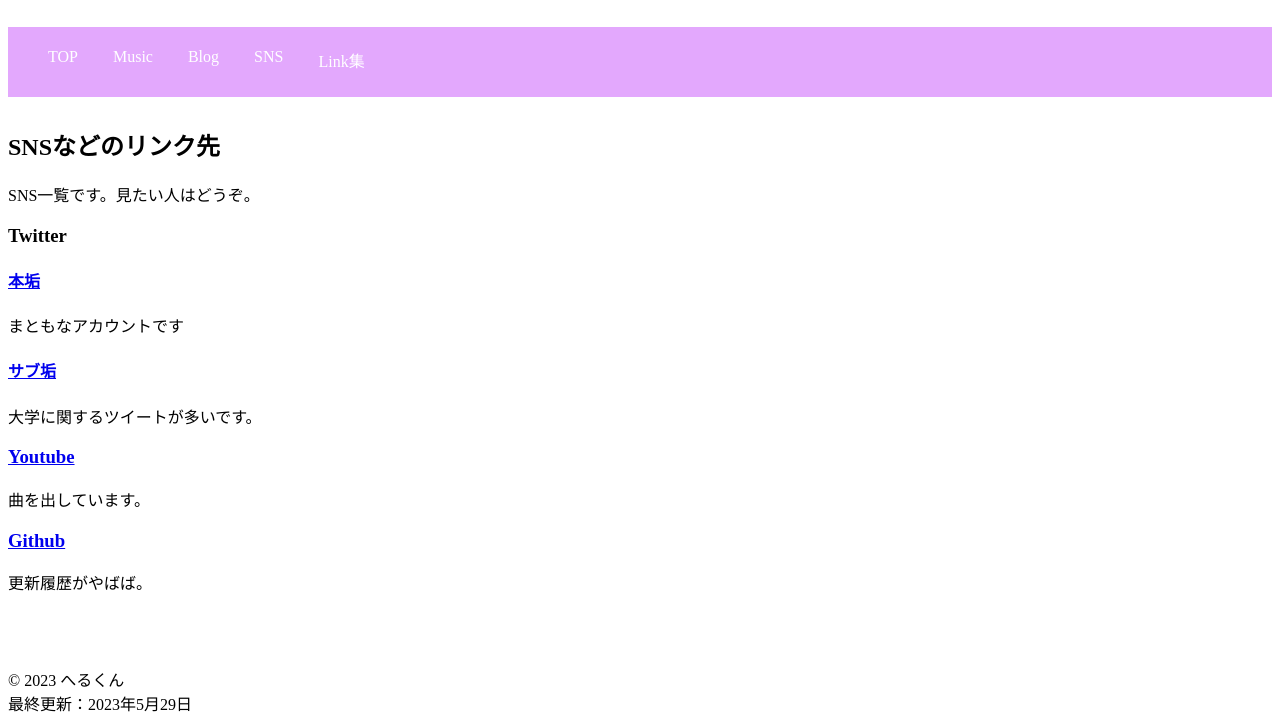
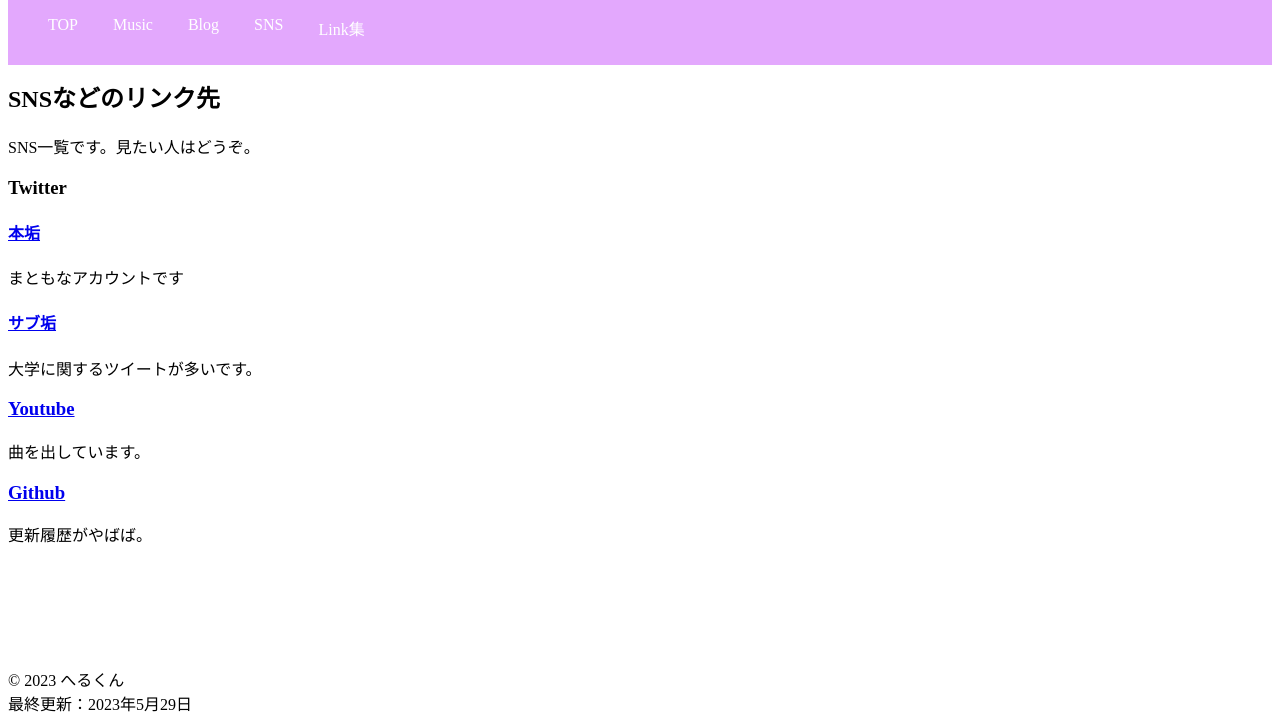
Before and after one commit to hel-kun/hel-kun.github.io, a plain HTML site: page sns.html in a window 1280 px wide. Shown: the part 109-824 px from the top of the page. Drawn offline with Linux system fonts and the light colour scheme; a script that the page names is missing.

Commit message:
Update main.css

```diff
--- a/main.css
+++ b/main.css
@@ -27,7 +27,7 @@ body{
     width:100%; height:100vh;
     grid-template-areas: "a " "c" "d" "e";
     grid-template-columns: 1fr;
-    grid-template-rows: 8em 5em 1fr 3em;
+    grid-template-rows: 6em 4em 1fr 3em;
     margin: 0 auto;
 }
 
```
